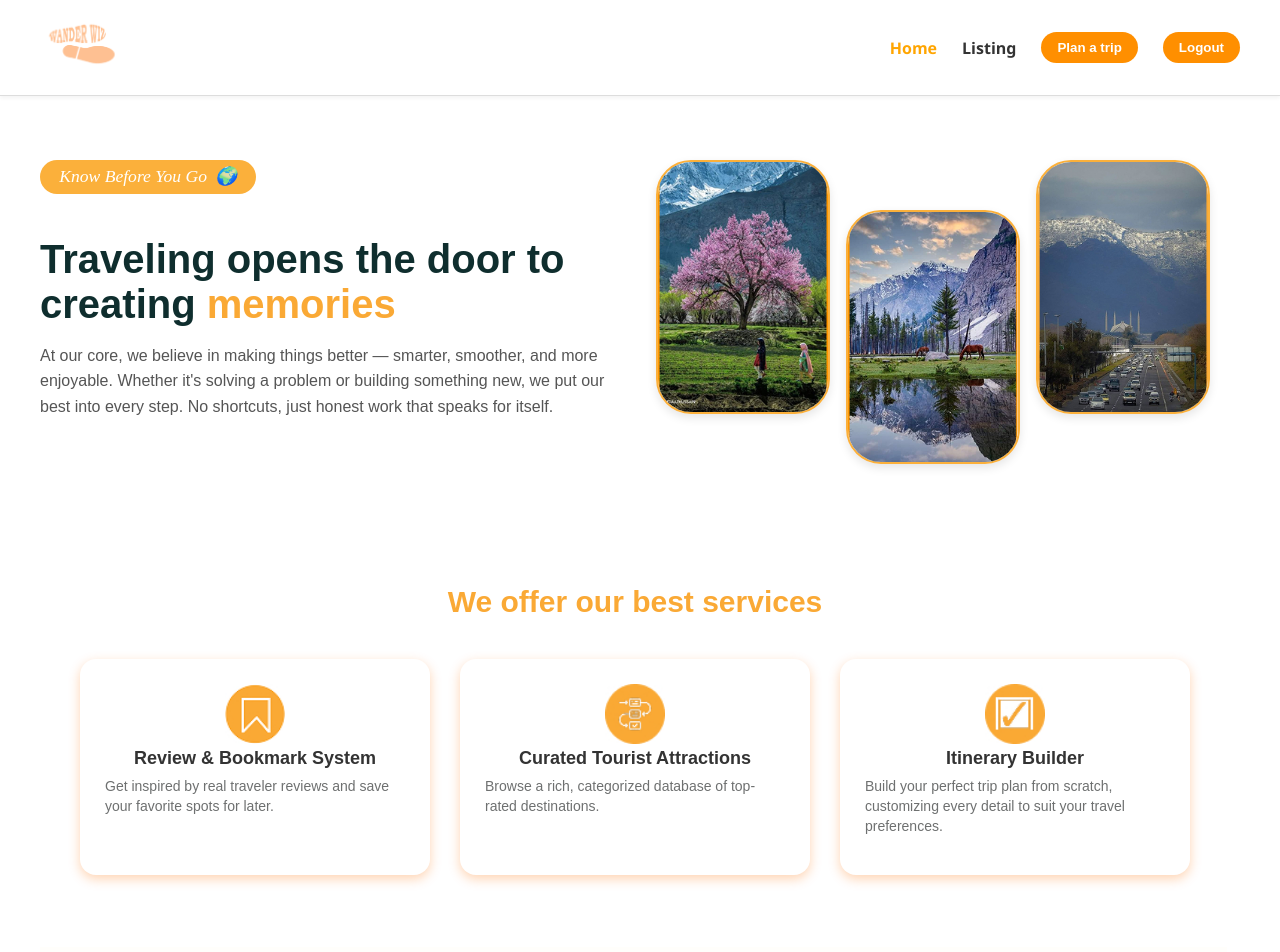
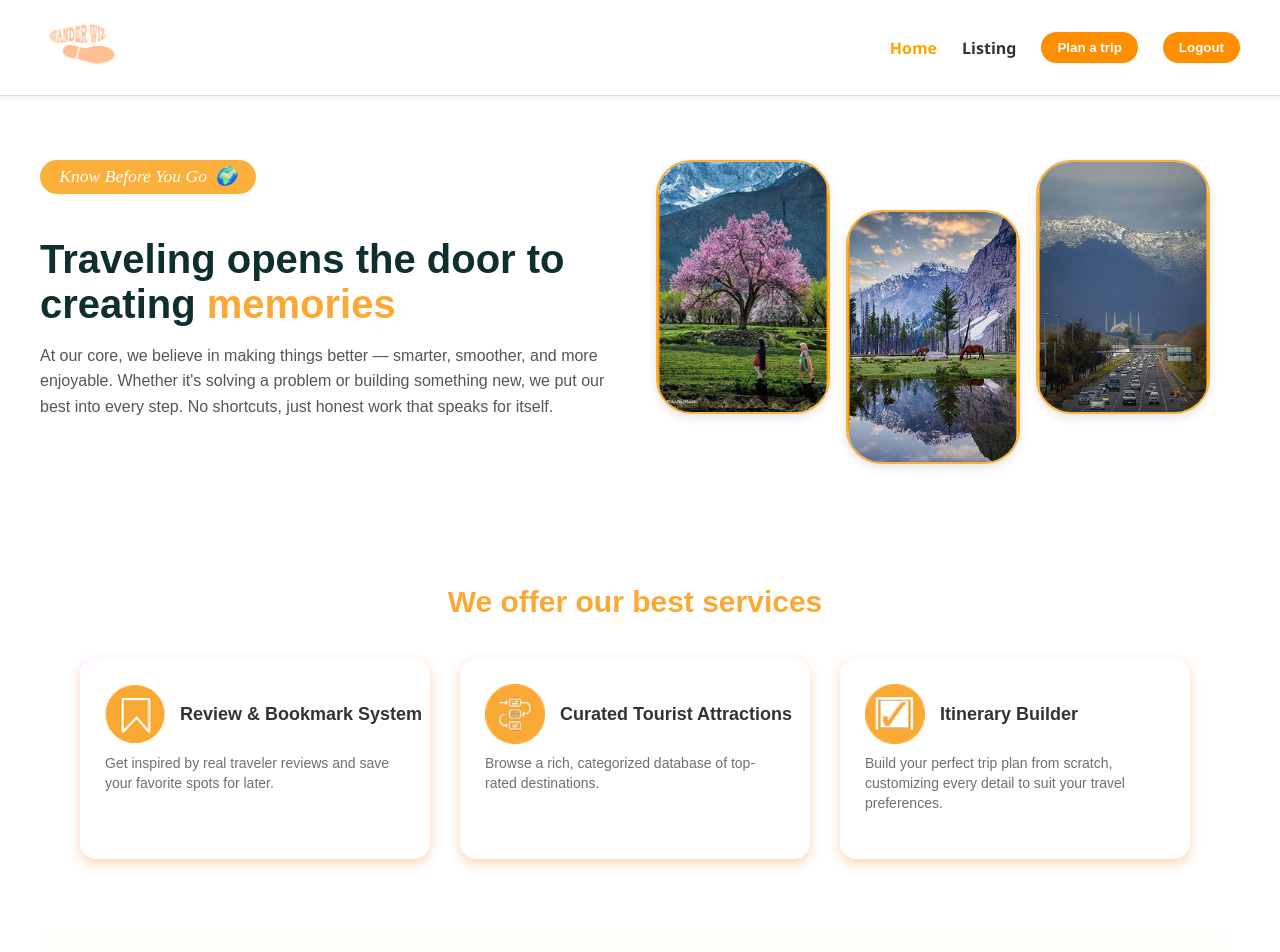
Before and after one commit to fatima-saleem390/WanderWiz-SE-Project-, a React (Create React App) app in the folder wander-frontend/: page / in a window 1280 px wide. Shown: the top 952 px of the page. Built offline with nearby package versions, Linux system fonts and the light colour scheme.

Commit message:
Changes made

```diff
--- a/wander-frontend/src/pages/HistoricalPlaces.js
+++ b/wander-frontend/src/pages/HistoricalPlaces.js
@@ -58,10 +58,10 @@ const HistoricalPlaces = () => {
                 </div>
                 <div className="category-card-content">
                   <h3>{name}</h3>
-                  <p>{location}</p>
                   <div className="rating">
                     {renderStars(rating)} {/* Display stars */}
                   </div>
+                  <p>📍{location}</p>
                 </div>
               </Link>
             );
--- a/wander-frontend/src/pages/Home.css
+++ b/wander-frontend/src/pages/Home.css
@@ -106,6 +106,7 @@
       width: 300px;
       text-align: center;
       transition: transform 0.2s ease;
+      min-height: 150px;
     }
 
     .service-card2:hover {
@@ -141,9 +142,20 @@
       line-height: 1.4;
       text-align:left;
     }
+    .service-card2-link {
+      text-decoration: none;
+      color: inherit;
+    }
+    .card-content2 {
+      display: flex;
+      align-items: center;
+      gap: 15px;
+      text-align: left; /* Make sure text doesn't center */
+      margin-bottom: 10px;
+    }
 
     .places-section {
-        /*margin-top: 5rem;*/
+
       padding: 3rem 2rem;
       background-color: #fffefb;
       text-align: left;
@@ -255,10 +267,10 @@
       color: white;
       font-style: italic;
       border: none;
-        /*padding: 5px 15px;*/
+
       border-radius: 999px;
       font-family: 'Cursive', serif;
-        /*font-size: 1rem;*/
+
       margin-bottom: 10px;
       font-size: 1.1rem;
       padding: 0.4rem 1.2rem;
--- a/wander-frontend/src/pages/Home.js
+++ b/wander-frontend/src/pages/Home.js
@@ -1,4 +1,5 @@
 import React from 'react';
+import { Link } from 'react-router-dom';
 import './Home.css';
 import pinkTree from '../assets/pinkTree.jpg';
 import cowsForest from '../assets/cowsForest.jpg';
@@ -37,6 +38,7 @@ const Home = () => {
       <section className="services-section2">
   <h3>We offer our best services</h3>
   <div className="services-grid2">
+    <Link to="/listing" className="service-card2-link">
       <div className="service-card2">
         <div className="card-content2">
           <img src={reviewIcon} alt="Review Icon" className="service-img" />
@@ -47,7 +49,9 @@ const Home = () => {
           your favorite spots for later.
         </p>
       </div>
+    </Link>
 
+    <Link to="/listing" className="service-card2-link">
       <div className="service-card2">
         <div className="card-content2">
           <img src={tourIcon} alt="Tour Guide Icon" className="service-img" />
@@ -57,7 +61,9 @@ const Home = () => {
           Browse a rich, categorized database of top-rated destinations.
         </p>
       </div>
+    </Link>
 
+    <Link to="/plan-trip" className="service-card2-link">
       <div className="service-card2">
         <div className="card-content2">
           <img src={itineraryIcon} alt="Itinerary Icon" className="service-img" />
@@ -67,6 +73,7 @@ const Home = () => {
           Build your perfect trip plan from scratch, customizing every detail to suit your travel preferences.
         </p>
       </div>
+    </Link>
   </div>
 </section>
       {/* Places to Visit */}
--- a/wander-frontend/src/pages/Hotels.js
+++ b/wander-frontend/src/pages/Hotels.js
@@ -58,10 +58,10 @@ const Hotels = () => {
                 </div>
                 <div className="category-card-content">
                   <h3>{name}</h3>
-                  <p>{location}</p>
                   <div className="rating">
                     {renderStars(rating)}
                   </div>
+                  <p>📍{location}</p>
                 </div>
               </Link>
             );
--- a/wander-frontend/src/pages/Restaurants.js
+++ b/wander-frontend/src/pages/Restaurants.js
@@ -58,10 +58,10 @@ const Restaurants = () => {
                 </div>
                 <div className="category-card-content">
                   <h3>{name}</h3>
-                  <p>{location}</p>
                   <div className="rating">
                     {renderStars(rating)}
                   </div>
+                  <p>📍{location}</p>
                 </div>
               </Link>
             );
```
Lines whose indentation alone changed are shown as unchanged.
